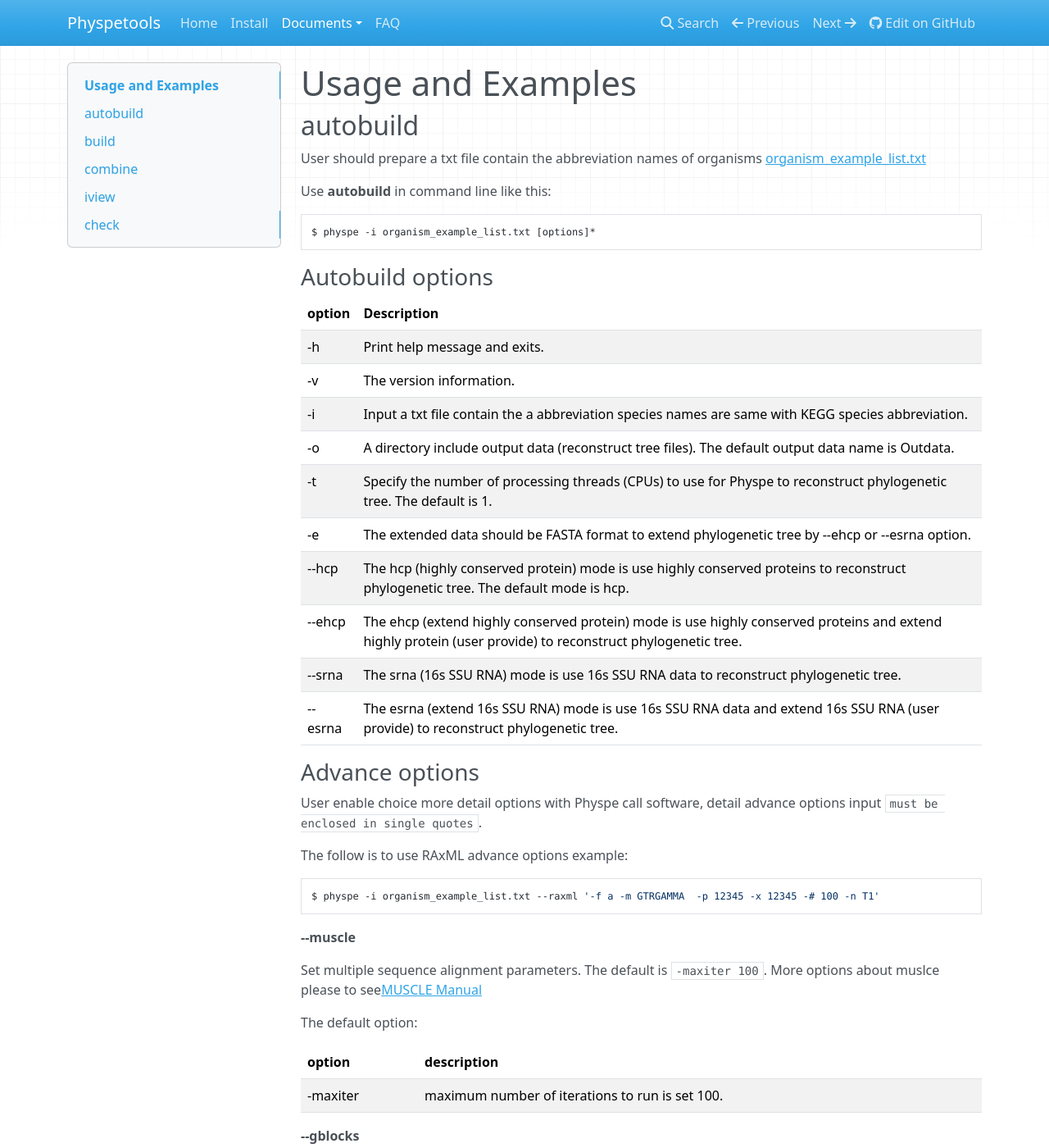
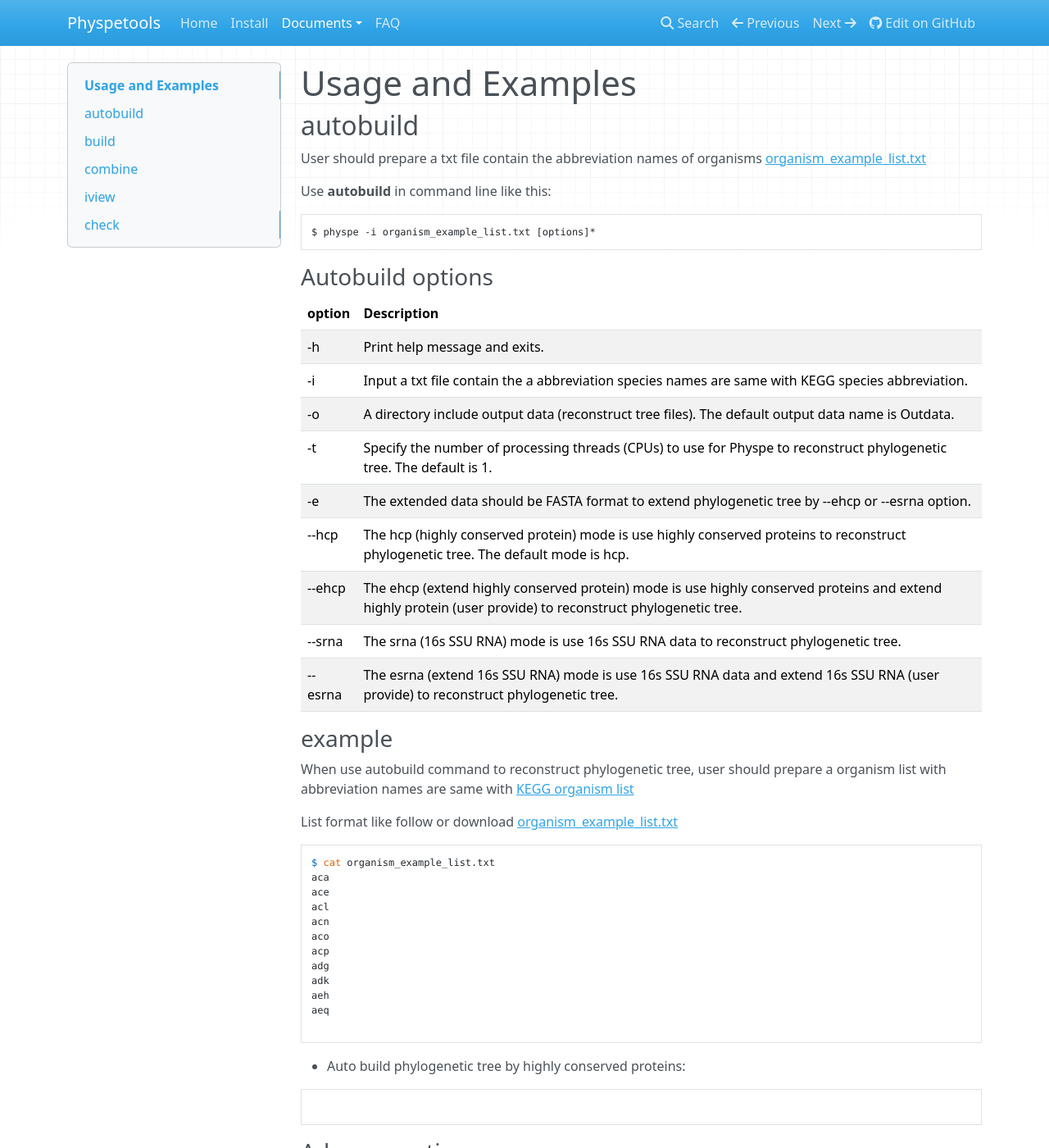
Before and after one commit to yangfangs/physpetools, an MkDocs documentation site: the page built from docs/docs/usage.md, in a window 1280 px wide and 1400 px high. Shown: the whole window at 82% size. Built offline with MkDocs 1.6.1, drawn with Linux system fonts in a browser that asks for light colours; nearby versions of some CDN libraries; old or Windows-style settings are respelled for this version of MkDocs.

Commit message:
update usage

````diff
--- a/docs/docs/usage.md
+++ b/docs/docs/usage.md
@@ -5,7 +5,7 @@
 
 ## autobuild
 
-User should prepare a txt file contain the abbreviation names of organisms [organism_example_list.txt][organism_example_list]
+User should prepare a txt file contain the abbreviation names of organisms [organism_example_list.txt][1]
 
 Use **autobuild** in command line like this:
 
@@ -18,7 +18,6 @@ $ physpe -i organism_example_list.txt [options]*
 | option |  Description                                                                                                                          |
 |:------- |:-------------------------------------------------------------------------------------------------------------------------------------|
 |  -h     |  Print help message and exits.                                                                                                       |
-|  -v     |  The version information.                                                                                                            |
 |  -i     |  Input a txt file contain the a abbreviation species names are same with KEGG species abbreviation.                                  |
 |  -o     |  A directory include output data (reconstruct tree files). The default output data name is Outdata.                                  |
 |  -t     |  Specify the number of processing threads (CPUs) to use for Physpe to reconstruct phylogenetic tree. The default is 1.               |
@@ -27,6 +26,52 @@ $ physpe -i organism_example_list.txt [options]*
 |  --ehcp |  The ehcp (extend highly conserved protein) mode is use highly conserved proteins and extend highly protein (user provide) to reconstruct phylogenetic tree. |
 |  --srna |  The srna (16s SSU RNA) mode is use 16s SSU RNA data to reconstruct phylogenetic tree.                                              |
 |  --esrna|  The esrna (extend 16s SSU RNA) mode is use 16s SSU RNA data and extend 16s SSU RNA (user provide) to reconstruct phylogenetic tree.        |
+
+
+### example
+
+When use autobuild command to reconstruct phylogenetic tree, user should prepare a organism list with abbreviation names are same with [KEGG organism list][2]
+
+List format like follow or download [organism_example_list.txt][1]
+
+```
+$ cat organism_example_list.txt
+aca
+ace
+acl
+acn
+aco
+acp
+adg
+adk
+aeh
+aeq
+
+```
+
+* Auto build phylogenetic tree by highly conserved proteins:
+
+```
+
+```
+
+
+
+
+
+
+
+
+
+
+
+
+
+
+
+
+
+
 
 ### Advance options
 
````
Also changed, not shown: other parts of docs/docs/usage.md (+2 -1 lines), README.rst, 1 other file.
